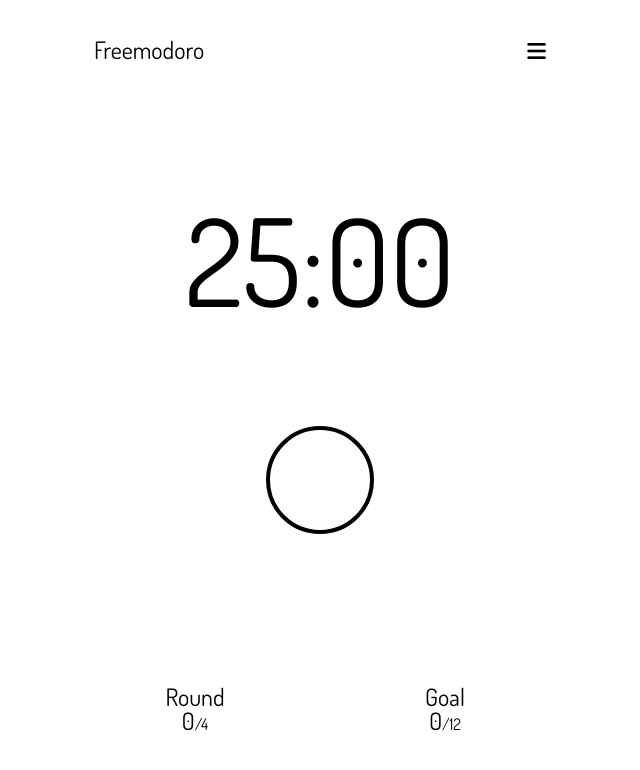
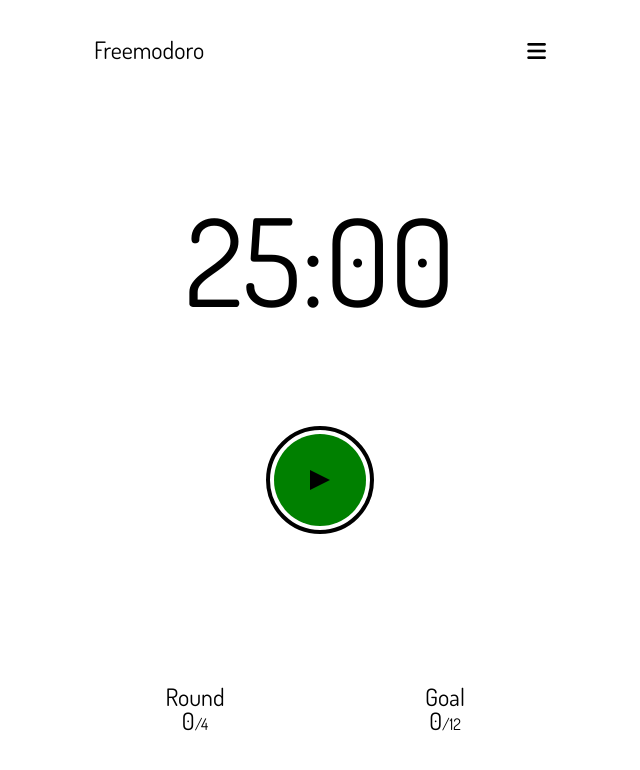
Before and after one commit to jaredblumer/freemodoro, a React (Create React App) app: page / in a window 1280 px wide. Shown: the top 770 px of the page, without its empty margins (320-960 px from the left). Built offline with nearby package versions, Linux system fonts and the light colour scheme.

Commit message:
Add play button svg

```diff
--- a/src/components/ProgressButton.js
+++ b/src/components/ProgressButton.js
@@ -24,6 +24,8 @@ class ProgressButton extends React.Component {
           cx={radius}
           cy={radius}
         />
+        <circle fill="green" cx={radius} cy={radius} r={radius - 14} />
+        <polygon points="50,50 60,70, 70,50" />
       </svg>
     );
   }
```
